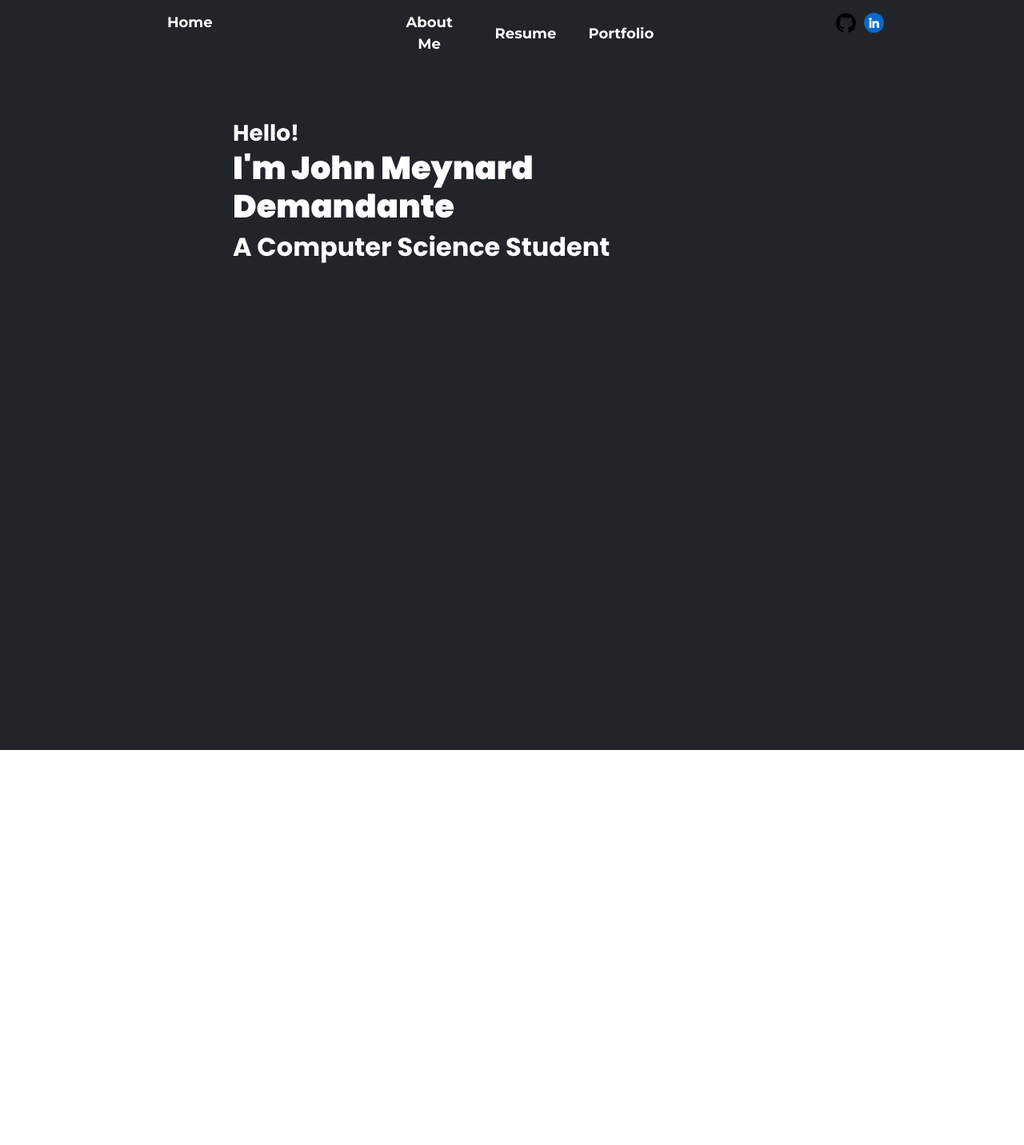
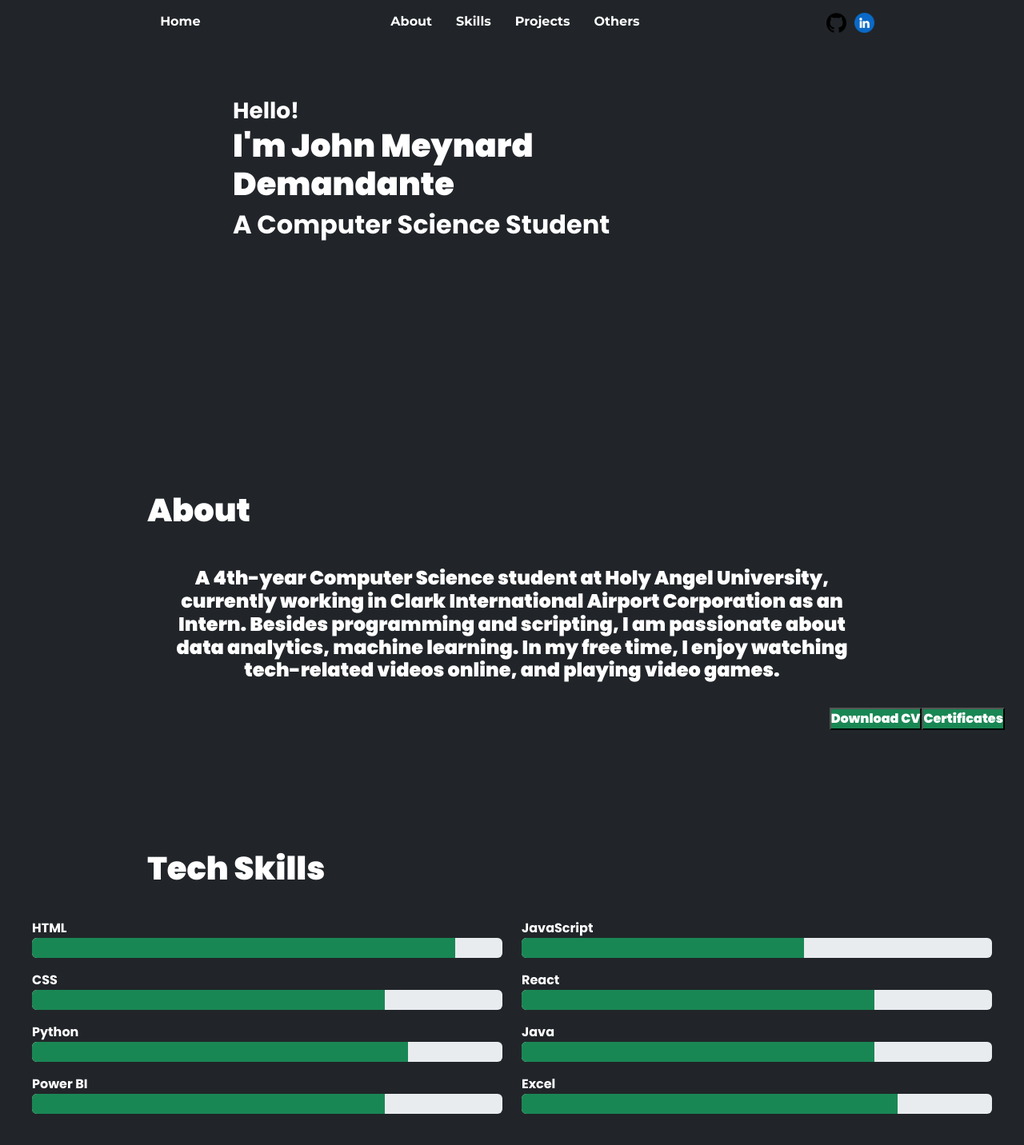
Before and after one commit to meiy3/OngoingPortfolio, a React (Vite) app: page / in a window 1280 px wide. Shown: the top 1432 px of the page at 80% size. Before the commit the page ends 938 px from the top, so only its background shows below. Built offline with nearby package versions, Linux system fonts and the light colour scheme.

Commit message:
Added skills and about section

```diff
--- a/package.json
+++ b/package.json
@@ -25,6 +25,6 @@
     "eslint-plugin-react-hooks": "^5.0.0",
     "eslint-plugin-react-refresh": "^0.4.14",
     "globals": "^15.11.0",
-    "vite": "^5.4.11"
+    "vite": "^5.4.14"
   }
 }
--- a/src/App.jsx
+++ b/src/App.jsx
@@ -1,9 +1,6 @@
 import React from 'react'
 import './styles.css'
 import NavBar from './NavBar.jsx'
-import Resume from './page/Resume.jsx'
-import About from './page/About.jsx'
-import Portfolio from './page/Portfolio.jsx'
 import { Routes, Route } from 'react-router-dom'
 import Home from './page/Home.jsx'
 import 'bootstrap/dist/css/bootstrap.css';
@@ -15,10 +12,6 @@ function App() {
       <div>
         <Routes>
           <Route path="/" element={<Home />} />
-          <Route path="/about" element={<About />}/>
-          <Route path="/resume" element={<Resume />}/>
-          <Route path="/portfolio" element={<Portfolio />}/>
-          <Route path="/" element={<Portfolio />}/>
         </Routes>
       </div>
     </div>
--- a/src/NavBar.jsx
+++ b/src/NavBar.jsx
@@ -1,9 +1,6 @@
 import React from 'react';
-import { useState } from 'react'
 import { Link } from 'react-router-dom'
 import './styles.css';
-import lightLogo from './assets/dark.png'
-import darkLogo from './assets/light.png'
 import githubLogo from './assets/github-logo.png'
 import linkedinLogo from './assets/linkedin.png'
 import 'bootstrap/dist/css/bootstrap.css';
@@ -18,20 +15,20 @@ const CustomLink = ({ to, external, children}) => {
 
 const NavBar = () => {
   return (
-    <nav className="navi container-fluid">
+    <nav className="navi container-fluid bg-dark text-white">
       <div className="row w-100">
-
         <div className="col-4">
           <ul className="homePage">
-            <li><Link to="/" className="nav-link">Home</Link></li>
+            <li><a href="#introPage" className="nav-link">Home</a></li>
           </ul>
         </div>
 
         <div className="col-4">
           <ul className="pages">
-            <li><Link to="/about" className="nav-link">About Me</Link></li>
-            <li><Link to="/resume" className="nav-link">Resume</Link></li>
-            <li><Link to="/portfolio" className="nav-link">Portfolio</Link></li>
+            <li><a href="#aboutPage" className="nav-link">About</a></li>
+            <li><a href="#skillsPage" className="nav-link">Skills</a></li>
+            <li><a href="#projectsPage" className="nav-link">Projects</a></li>
+            <li><a href="#othersPage" className="nav-link">Others</a></li>
           </ul>
         </div>
 
@@ -41,7 +38,6 @@ const NavBar = () => {
             <li><CustomLink to="https://www.linkedin.com/in/john-meynard-demandante-92574931b/"><img src={linkedinLogo} alt="" className='linkIcons' /></CustomLink></li>
           </ul>
         </div>
-
       </div>
    </nav>
   )
--- a/src/page/About.jsx
+++ /dev/null
@@ -1,12 +0,0 @@
-import React from 'react'
-
-
-function About() {
-  return (
-    <div className='aboutMe'>
-    <p className='h1 fw-bolder'>About Me</p>
-</div>
-  )
-}
-
-export default About
--- a/src/page/Home.jsx
+++ b/src/page/Home.jsx
@@ -1,19 +1,78 @@
 import React from 'react'
+import '../styles.css';
 
 const Home = () => {
+    function SkillProgress({ name, level, color }) {
         return (
-    <div className='home'>
+          <div className="mb-3">
+            <div className="d-flex justify-content-between">
+              <span className="fw-bold">{name}</span>
+            </div>
+            <div className="progress" style={{ height: "25px" }}>
+              <div className={`progress-bar ${color}`} style={{ width: level }}></div>
+            </div>
+          </div>
+        );
+    }
+
+    return (
+        <div>
+            <section id="introPage">
+                <div className='introPage'>
                     <div className='row container mt-5 justify-content-center d-lg-flex'>
                         <div className='intro col-md-6'>
                             <p className='h1 fw-bolder'>
                                 <span className='h3 fw-bold'>Hello!</span><br/>
-            I'm John Meynard
-            Demandante <br/>
+                                I'm John Meynard Demandante <br/>
                                 <span className='h2 fw-bold'>A Computer Science Student</span>
                             </p>
                         </div>
                     </div>
                 </div>
+            </section>
+
+            <section id="aboutPage" className="text-white p-4">
+                <div className='aboutPage'>
+                    <h1 className='fw-bolder'>About</h1>
+                    <div className='row'>
+                        <h4 className="info p-4 col-9 text-white mx-auto text-center fw-bolder">A 4th-year Computer Science student at Holy Angel University,
+                        currently working in Clark International Airport Corporation as an Intern.
+                        Besides programming and scripting, I am passionate about data analytics, machine learning.
+                        In my free time, I enjoy watching tech-related videos online, and playing video games.
+                        </h4>
+                    </div>
+                        <button className="btn-primary bg-success text-white fw-bolder float-end">Certificates</button>
+                        <button className="btn-primary bg-success text-white fw-bolder float-end">Download CV</button>
+                </div>
+            </section>
+
+            <section id="skillsPage" className="skillsPage text-white p-4">
+                <h1 className="fw-bolder">Tech Skills</h1>
+                <div className="skillsPage p-3 text-white">
+                    <div className="row">
+                        <div className="col-md-6">
+                            <SkillProgress name="HTML" level="90%" color="bg-success" />
+                            <SkillProgress name="CSS" level="75%" color="bg-success" />
+                            <SkillProgress name="Python" level="80%" color="bg-success" />
+                            <SkillProgress name="Power BI" level="75%" color="bg-success" />
+                        </div>
+                        <div className="col-md-6">
+                            <SkillProgress name="JavaScript" level="60%" color="bg-success" />
+                            <SkillProgress name="React" level="75%" color="bg-success" />
+                            <SkillProgress name="Java" level="75%" color="bg-success" />
+                            <SkillProgress name="Excel" level="80%" color="bg-success" />
+                        </div>
+                    </div>
+                </div>
+            </section>
+
+            <section id="projectsPage" calssName="projectsPage text-white p-4">
+                <h1 className="fw-bolder">Projects</h1>
+                <div className="projectsPage">
+
+                </div>
+            </section>
+        </div>
     )
 }
 
--- a/src/page/Portfolio.jsx
+++ /dev/null
@@ -1,9 +0,0 @@
-import React from 'react'
-
-function Portfolio() {
-  return (
-    <div>Portfolio</div>
-  )
-}
-
-export default Portfolio
--- a/src/page/Resume.jsx
+++ /dev/null
@@ -1,9 +0,0 @@
-import React from 'react'
-
-function Resume() {
-  return (
-    <div>Resume</div>
-  )
-}
-
-export default Resume
--- a/src/styles.css
+++ b/src/styles.css
@@ -11,28 +11,10 @@
 .navi {
   width: 100vw;
   background-color: transparent;
-  display: flex;
-  justify-content: center;
-  align-items: center;
-}
-
-.pages, .socials, .homePage {
-  display: flex;
-  justify-content: center;
-  align-items: center;
-  margin-top: 10px;
-}
-
-.pages li, .homePage li {
-  margin: 0 15px;
-  padding: 5px;
-  text-align: center;
-  position: relative;
-  transition: all 0.4s;
 }
 
 .nav-link {
-  text-decoration: none; /* Remove default underline */
+  text-decoration: none;
   color: inherit;
   position: relative;
   transition: all 0.3s;
@@ -58,6 +40,20 @@
   opacity: 1;
 }
 
+.pages, .socials, .homePage {
+  display: flex;
+  justify-content: center;
+  align-items: center;
+  text-align: center;
+  margin-top: 10px;
+}
+
+.pages a, .homePage a {
+  margin: 0 10px;
+  padding: 5px;
+  transition: all 0.4s;
+}
+
 .socials li {
   margin: 5px;
   text-align: center;
@@ -73,7 +69,7 @@ ul {
   font-family: "Montserrat", sans-serif;
   color: white;
   font-weight: bolder;
-  font-size: 18px;
+  font-size: 16px;
   display: flex;
   align-items: center;
   text-decoration: none;
@@ -84,15 +80,50 @@ ul {
 }
 
 /* Home Page Design */
-.home {
-  min-height: 100vh;
+.introPage, .skillsPage, .aboutPage {
+
   font-family: "Poppins", serif;
   font-weight: 700;
 }
 
-/* About Me Page Design */
-.aboutMe {
+.introPage {
+  min-height: 60vh;
+}
+
+.skillsPage, .aboutPage {
+  min-height: 50vh;
+}
+
+.projectsPage {
   min-height: 100vh;
-  font-family: "Poppins", serif;
-  font-weight: 700;
 }
+
+.progress {
+  height: 25px;
+  background-color: #ddd;
+  border-radius: 5px;
+  overflow: hidden;
+}
+
+.progress-bar {
+  height: 100%;
+  text-align: center;
+  line-height: 25px;
+  font-weight: bold;
+  background-color: #28a745;
+  color: white;
+}
+
+/* About */
+h1 {
+  padding-bottom: 15px;
+  padding-left: 13%;
+}
+
+.btnCv, .btnCert {
+  width: 150px;
+  padding: 13px;
+  margin: 10px;
+}
+
+/* Skills */
```
Also changed, not shown: 1 other file (tests, documents, lock files or other folders). Lines whose indentation alone changed are shown as unchanged.
